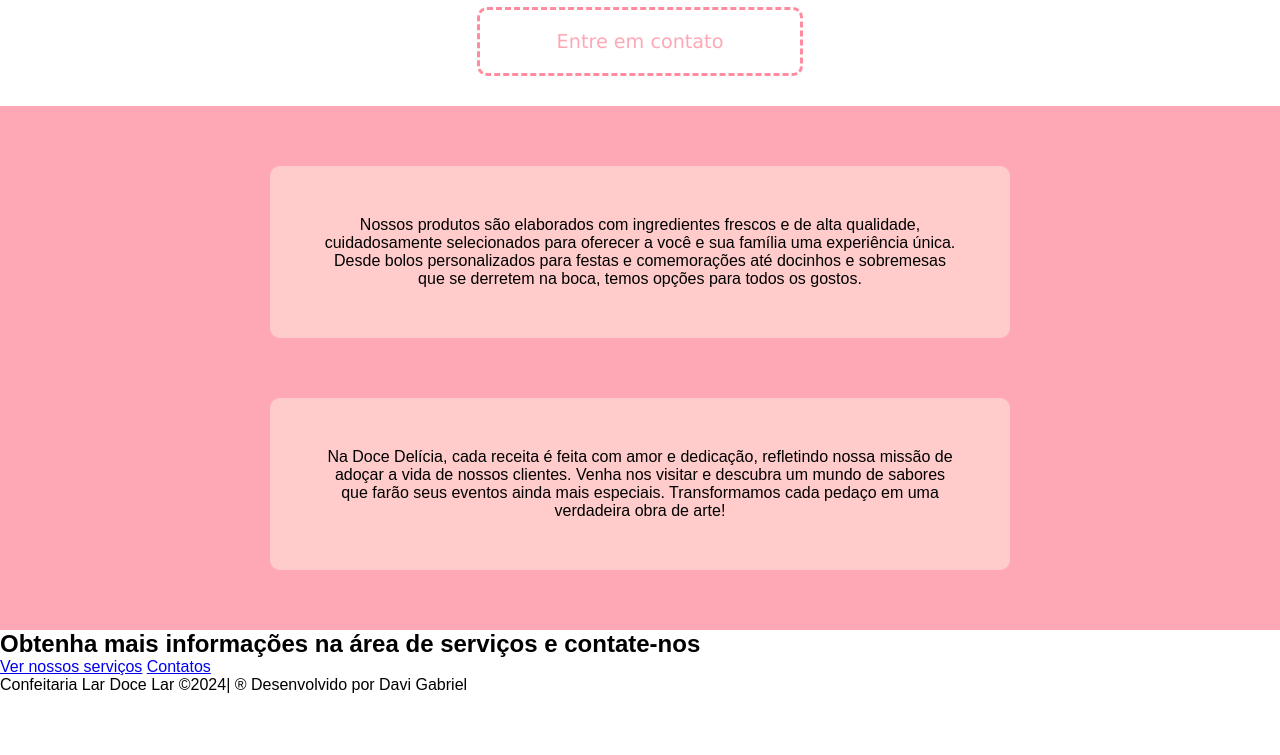
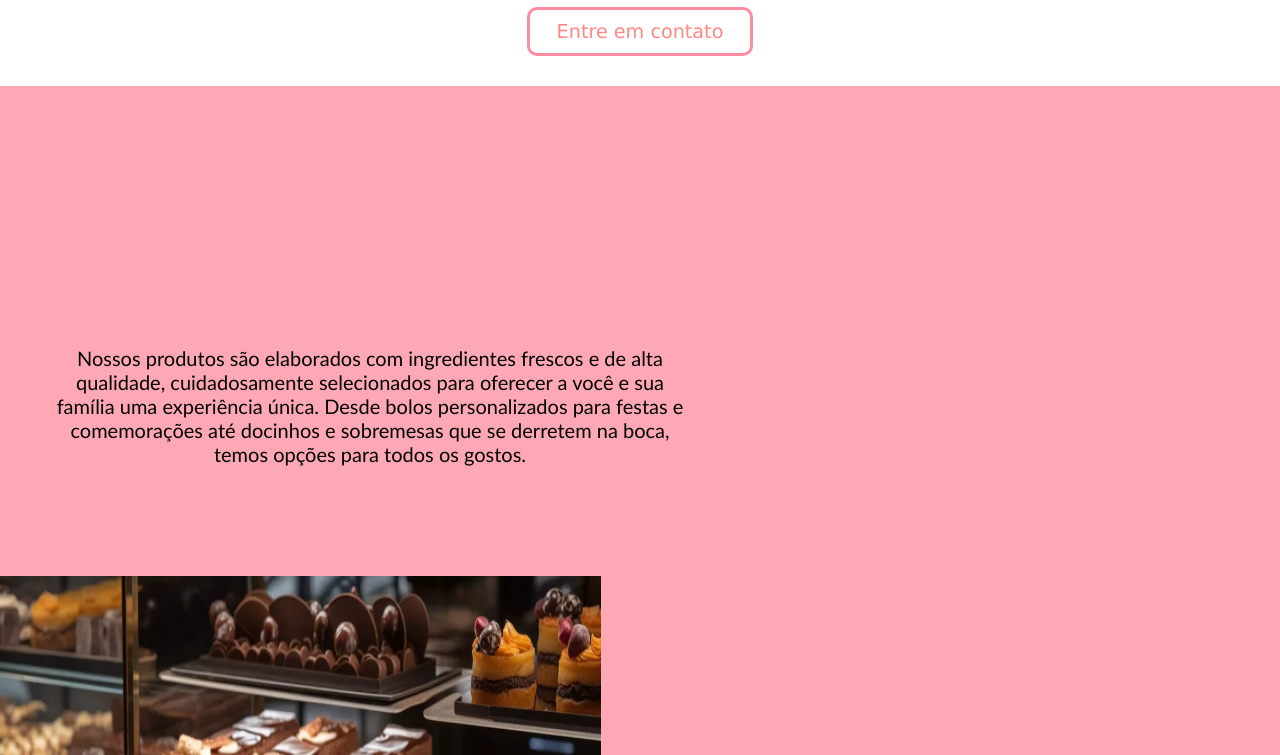
Before and after one commit to DaviGab-web/CONFEITARIA_LARDOCELAR_DAVI, a plain HTML site: page index.html in a window 1280 px wide. Shown: the part 745-1500 px from the top of the page. Before the commit the page ends 1439 px from the top, so only its background shows below. Drawn offline with Linux system fonts and the light colour scheme.

Commit message:
Detalhes

```diff
--- a/index.html
+++ b/index.html
@@ -21,11 +21,10 @@
 
     <nav class="container_navegacao">
 
-        <img  width="100" height="100" src='images/logo site.png'>
-        <a href="index.html">Quem somos</a>
-        <a href="servicos.html">Nossos serviços</a>
-        <a href="contatos.html">Contato</a>
-
+        <img width="100" height="100" src='images/logo site.png'>
+            <a href="index.html">Quem somos</a>
+            <a href="servicos.html">Nossos serviços</a>
+            <a href="contatos.html">Contato</a>
     </nav>
 
 
@@ -60,12 +59,18 @@
             </p>
         </div>
 
-        <div class="servico">
+            <img src="images/variedade-indulgente-de-colecao-de-sobremesas-de-doces-frescos-gerados-por-ia.webp" alt=""
+                width="601" height="570">
+    </section>
 
-            <p class="texto_servico"> Na Doce Delícia, cada receita é feita com amor e dedicação, refletindo nossa
+    <section class="container_quem_somos_2">
+        <div class="servico_2">
+
+            <p class="texto_servico_2"> Na Doce Delícia, cada receita é feita com amor e dedicação, refletindo nossa
                 missão de adoçar a vida de nossos clientes. Venha nos visitar e descubra um mundo de sabores que farão
                 seus eventos ainda mais especiais. Transformamos cada pedaço em uma verdadeira obra de arte!</p>
         </div>
+
     </section>
 
     <!-- Contatos/serviços -->
--- a/style.css
+++ b/style.css
@@ -3,9 +3,6 @@
     padding: 0;
 }
 
-body {
-    font-family: Arial, Helvetica, sans-serif;
-}
 
 /* -------------- */
 .container_cabecalho {
@@ -22,8 +19,9 @@ body {
     text-align: center;
     padding: 20px;
     background-color: #ff8ba0;
-    display:  inline-flexbox;
 }
+
+
 
 .container_navegacao a {
     font-size: 1.5em;
@@ -61,12 +59,12 @@ body {
     max-width: 200px;
     text-decoration: none;
     font-size: 1.2em;
-    color: #ffa8b5;
-    padding: 20px 60px;
+    color: #ff8885;
+    padding: 10px 10px;
     margin: 10px auto;
     border-radius: 10px;
     border-color: #ff8ba0;
-    border-style: dashed;
+    border-style: solid;
 }
 
 .container_apresentacao a:hover {
@@ -78,26 +76,67 @@ color: #ffcccb;
 
 .container_quem_somos {
     background-color: #ffa8b5;
-    overflow: auto;
+
 }
 
 .container_quem_somos .servico {
-    float: center;
+    float: left;
     margin: 60px auto;
-    background-color: #ffcccb;
-    width: 50%;
-    padding: 50px;
-    border-radius: 10px;
+    width: 50% ;
+    padding: 50px ;
+    text-align: center;
+    padding-top: 200px;
+    font-size: 20px;
+    font-family:'Gill Sans', 'Gill Sans MT', Calibri, 'Trebuchet MS', sans-serif;
+}
+
+.container_quem_somos_2{
+    background-color: #ff8ba0;
+    padding: 100px;
+    font-size: 20px;
+    text-align: center;
+    font-family:'Gill Sans', 'Gill Sans MT', Calibri, 'Trebuchet MS', sans-serif;
+}
+
+/* ----------------------------- */
+
+.container_servicos_contato {
+    background-color: #ffa8b5;
+    padding: 80px;
+    text-align: center;
+    font-family: 'Franklin Gothic Medium', 'Arial Narrow', Arial, sans-serif;
+}
+
+.container_servicos_contato .botoes_servicos_contato {
     text-align: center;
 }
 
-.container_quem_somos .servico .icone {
-    margin-bottom: 10px;
+.botoes_servicos_contato a{
+    display: block;
+    max-width: 200px;
+    text-decoration: none;
+    font-size: 1.2em;
+    background-color: #ff8885;
+    color: #ffffff;
+    padding: 20px 60px;
+    margin: 10px auto;
+    border-radius: 10px;
 }
 
-.container_quem_somos .servico_texto {
-    font-family: 'Courier New', Courier, monospace;
-    margin-top: 20px;
-    font-size: 1.2em;
-    color: #81c4ff;
+.botoes_servicos_contato a:hover {
+    background-color: white;
+    color: black;
 }
+
+h1{
+    color: white;
+    font-family: Verdana, Geneva, Tahoma, sans-serif;
+    font-style: normal;
+}
+/* ----------------- */
+footer {
+    text-align: center;
+    padding: 80px;
+    background-color: #ff8885;
+    color: rgb(255, 255, 255);
+}
```
Also changed, not shown: images/variedade-indulgente-de-colecao-de-sobremesas-de-doces-frescos-gerados-por-ia.webp (added).
